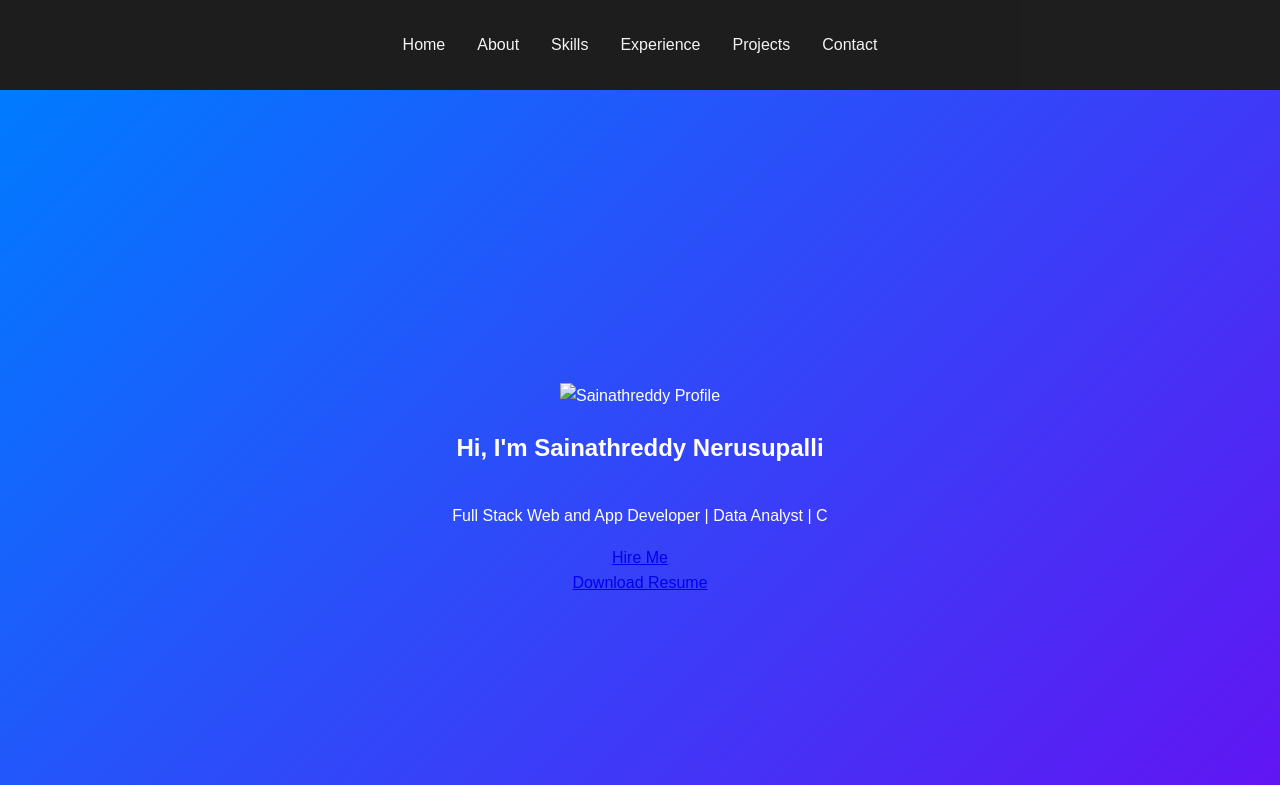
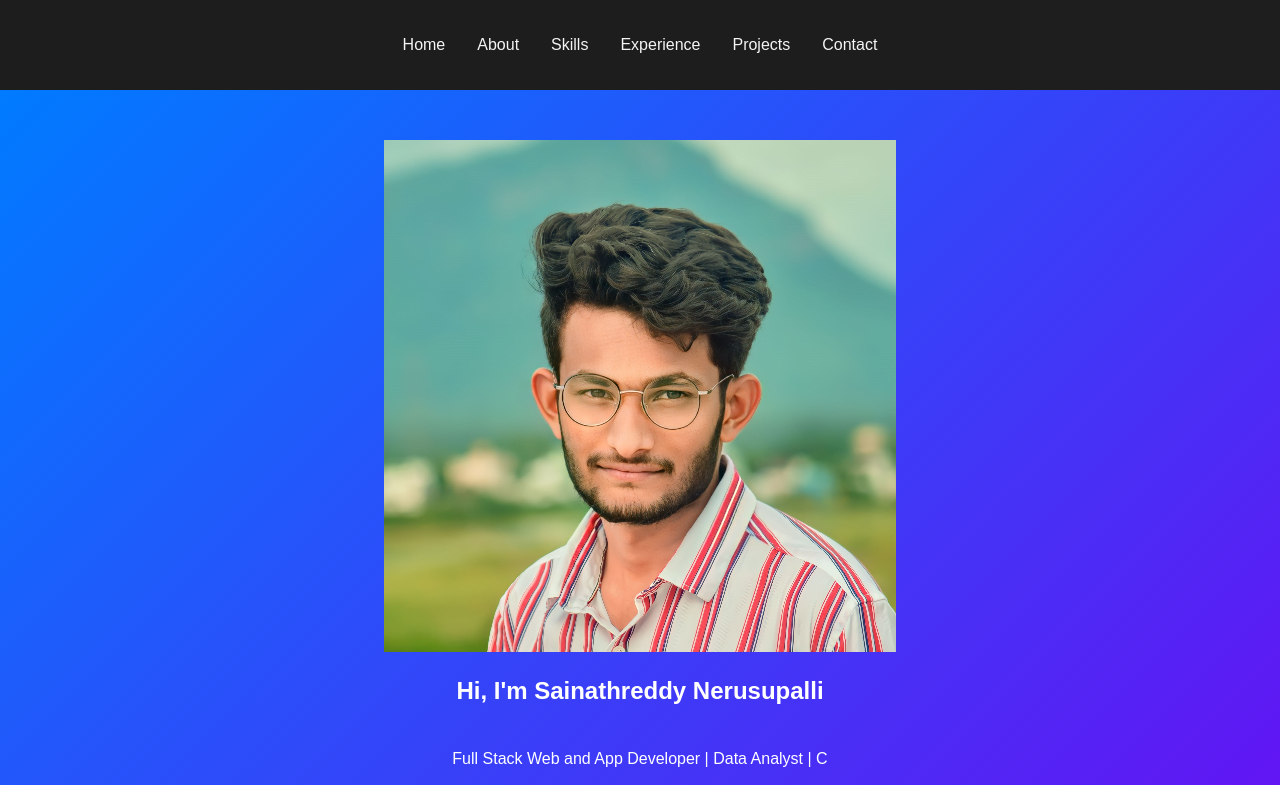
Before and after one commit to sainath-666/ShadowFox, a plain HTML site: page index.html in a window 1280 px wide. Shown: the top 785 px of the page. Drawn offline with Linux system fonts and the light colour scheme; the site is published under a folder, as on GitHub Pages, so addresses that start at the root find nothing.

Commit message:
Update index.html

```diff
--- a/index.html
+++ b/index.html
@@ -26,7 +26,7 @@
     <!-- Hero Section -->
     <section id="home">
         <div class="hero-container">
-            <img src="/sai.png" alt="Sainathreddy Profile" class="profile-image">
+            <img src="sai.png" alt="Sainathreddy Profile" class="profile-image">
             <h1>Hi, I'm <span class="highlight">Sainathreddy</span> Nerusupalli</h1>
             <p><span id="typewriter"></span></p>
             <a href="#contact" class="btn">Hire Me</a>
```
